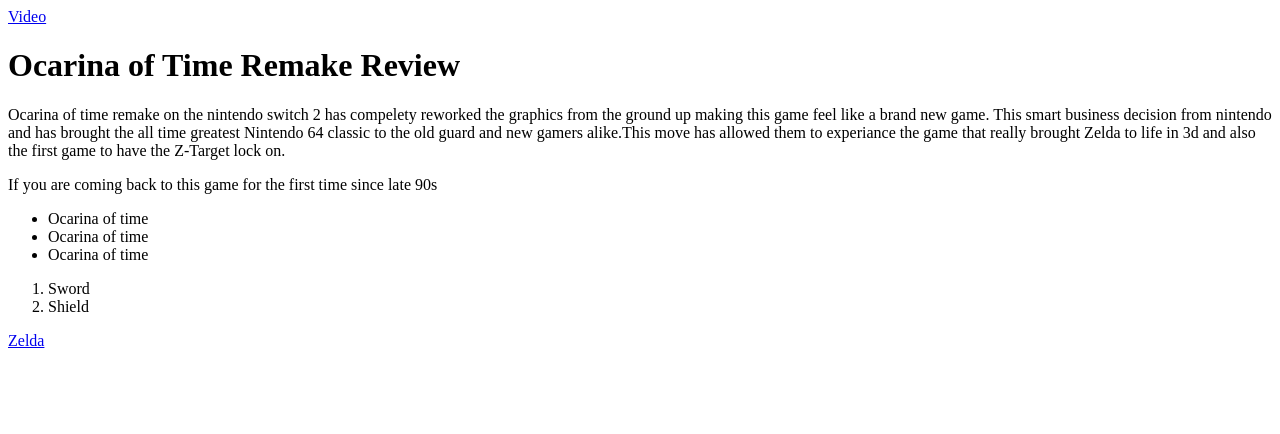
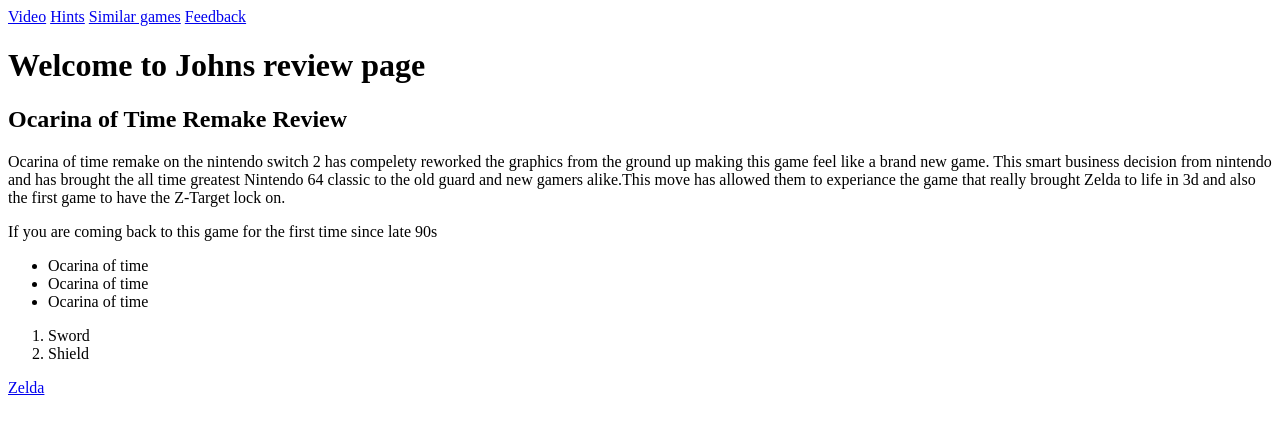
Before and after one commit to Jaysmidset/Website-for-hnc, a plain HTML site: page index.html in a window 1280 px wide. Drawn offline with Linux system fonts and the light colour scheme.

Commit message:
Added multiple pages to hyperlink
Added multiple pages to hyperlink

```diff
--- a/index.html
+++ b/index.html
@@ -5,9 +5,17 @@
         <title>OOT switch 2 review</title>
     </head>
     <body>
+       <nav>
         <a href="Video.html">Video</a>
+        <a href="Helpfulhint.html">Hints</a>
+        <a href="similargames.html">Similar games</a>
+        <a href="userinteraction.html">Feedback</a>
+        </nav>
+
         <!-- Comment because I was told to -->
-        <H1>Ocarina of Time Remake Review</H1>
+        <h1>Welcome to Johns review page</h1>
+        <H2>Ocarina of Time Remake Review</H2>
+
 
         <p>Ocarina of time remake on the nintendo switch 2 has compelety reworked the graphics from the ground up making this game feel like a brand new game. This smart business decision from nintendo and has brought the all time greatest Nintendo 64 classic to the old guard and new gamers alike.This move has allowed them to experiance the game that really brought Zelda to life in 3d and also the first game to have the Z-Target lock on. </p>
         <p> If you are coming back to this game for the first time since late 90s  </p>
```
Also changed, not shown: Helpfulhint.html (added, +8 -0 lines), Video.html (+5 -1 lines), similargames.html (added, +8 -0 lines), userinteraction.html (added, +8 -0 lines).
